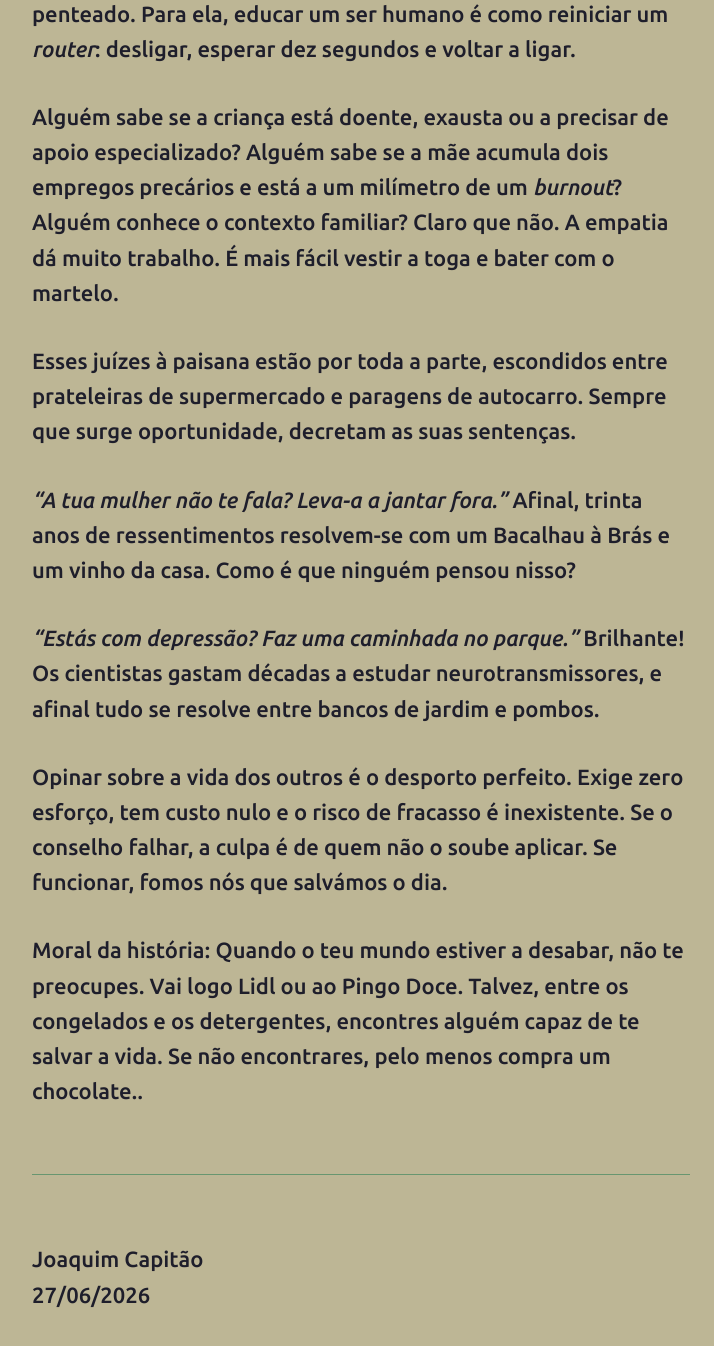
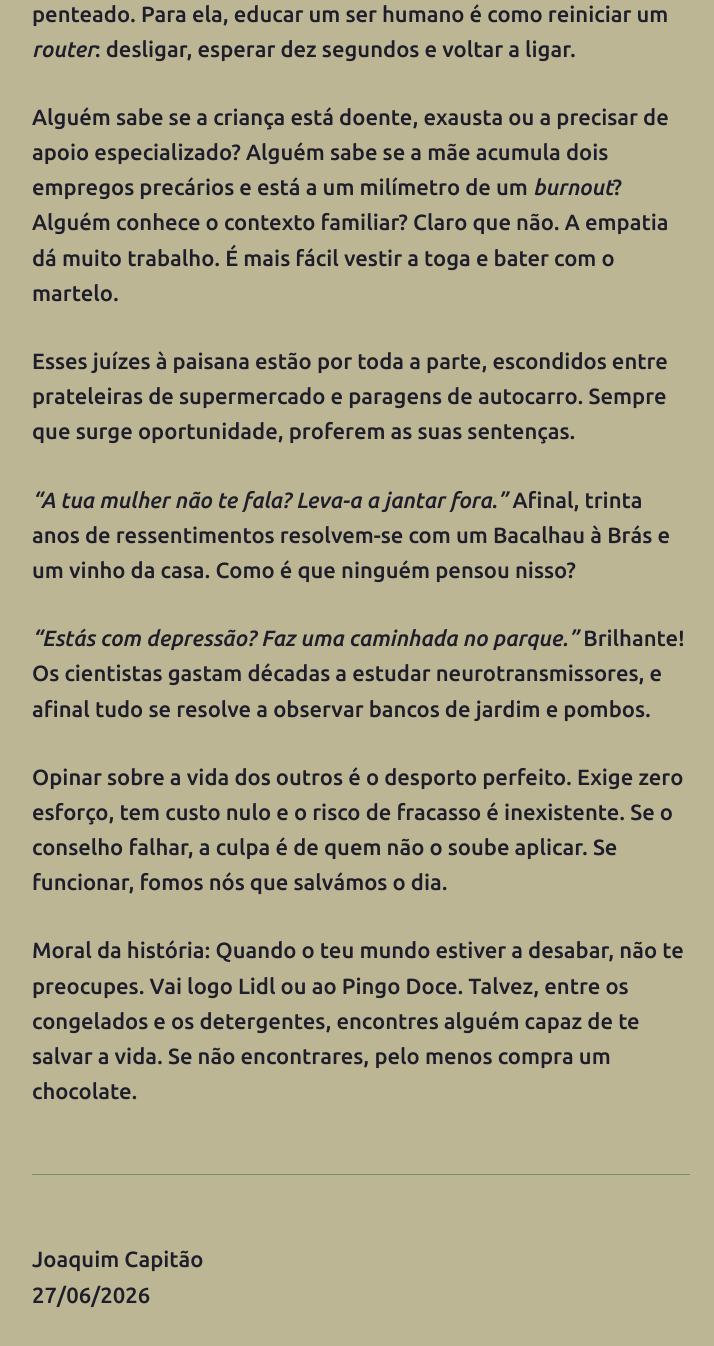
Before and after one commit to joaquim-capitao/queime-depois-de-ler, a Jekyll site: the page built from desportoperfeito.md, in a window 1280 px wide and 1400 px high, scrolled down 1018 px. Shown: the top 1346 px of the window, without its empty margins (279-993 px from the left). Built offline with Jekyll 4.4.1, drawn with Linux system fonts in a browser that asks for light colours; our own code applies the rules of GitHub Pages for plain Markdown files; some of the changed text lies outside the part shown.

Commit message:
Updated Note desportoperfeito.md

```diff
--- a/desportoperfeito.md
+++ b/desportoperfeito.md
@@ -4,25 +4,25 @@
 
 # O DESPORTO PERFEITO
 
-No supermercado, vi uma mãe negar um chocolate ao filho. E é claro que, perante a injustiça, o miúdo ativou o protocolo de negociação infantil: atirou-se ao chão e começou a berrar. E eu até consigo entendê-lo. Afinal, a vida sem chocolate não faz nenhum sentido.
+No supermercado, vi uma cena dramática. Uma mãe negou um chocolate ao filho pequeno. E é claro que, perante a injustiça, o miúdo ativou o protocolo de negociação infantil: atirou-se ao chão e começou a berrar. E eu até consigo entendê-lo. Afinal, a vida sem chocolate não faz nenhum sentido.
 
 ![](https://i.ibb.co/v6WSSqk6/Captura-de-ecr-2026-06-27-002349.png)
 
-Naquele exato momento, saiu uma senhora do corredor das bolachas e fez um olhar de reprovação. Do alto da sua superioridade moral, murmurou: *"Se fosse meu filho, isso resolvia-se num instante."*
+Naquele exato momento, saiu uma senhora do corredor das bolachas e fez um olhar de reprovação. Em seguida, do alto da sua superioridade moral, murmurou: *"Se fosse meu filho, isso resolvia-se num instante."*
 
 Claramente, aquela mulher acredita que as crianças saem de uma linha de montagem: todas iguais, mudando apenas o penteado. Para ela, educar um ser humano é como reiniciar um *router*: desligar, esperar dez segundos e voltar a ligar.
 
 Alguém sabe se a criança está doente, exausta ou a precisar de apoio especializado? Alguém sabe se a mãe acumula dois empregos precários e está a um milímetro de um *burnout*? Alguém conhece o contexto familiar? Claro que não. A empatia dá muito trabalho. É mais fácil vestir a toga e bater com o martelo.
 
-Esses juízes à paisana estão por toda a parte, escondidos entre prateleiras de supermercado e paragens de autocarro. Sempre que surge oportunidade, decretam as suas sentenças.
+Esses juízes à paisana estão por toda a parte, escondidos entre prateleiras de supermercado e paragens de autocarro. Sempre que surge oportunidade, proferem as suas sentenças.
 
 *"A tua mulher não te fala? Leva-a a jantar fora."* Afinal, trinta anos de ressentimentos resolvem-se com um Bacalhau à Brás e um vinho da casa. Como é que ninguém pensou nisso?
 
-*"Estás com depressão? Faz uma caminhada no parque."* Brilhante! Os cientistas gastam décadas a estudar neurotransmissores, e afinal tudo se resolve entre bancos de jardim e pombos.
+*"Estás com depressão? Faz uma caminhada no parque."* Brilhante! Os cientistas gastam décadas a estudar neurotransmissores, e afinal tudo se resolve a observar bancos de jardim e pombos.
 
 Opinar sobre a vida dos outros é o desporto perfeito. Exige zero esforço, tem custo nulo e o risco de fracasso é inexistente. Se o conselho falhar, a culpa é de quem não o soube aplicar. Se funcionar, fomos nós que salvámos o dia.
 
-Moral da história: Quando o teu mundo estiver a desabar, não te preocupes. Vai logo Lidl ou ao Pingo Doce. Talvez, entre os congelados e os detergentes, encontres alguém capaz de te salvar a vida. Se não encontrares, pelo menos compra um chocolate..
+Moral da história: Quando o teu mundo estiver a desabar, não te preocupes. Vai logo Lidl ou ao Pingo Doce. Talvez, entre os congelados e os detergentes, encontres alguém capaz de te salvar a vida. Se não encontrares, pelo menos compra um chocolate.
 
 ---
 
```
